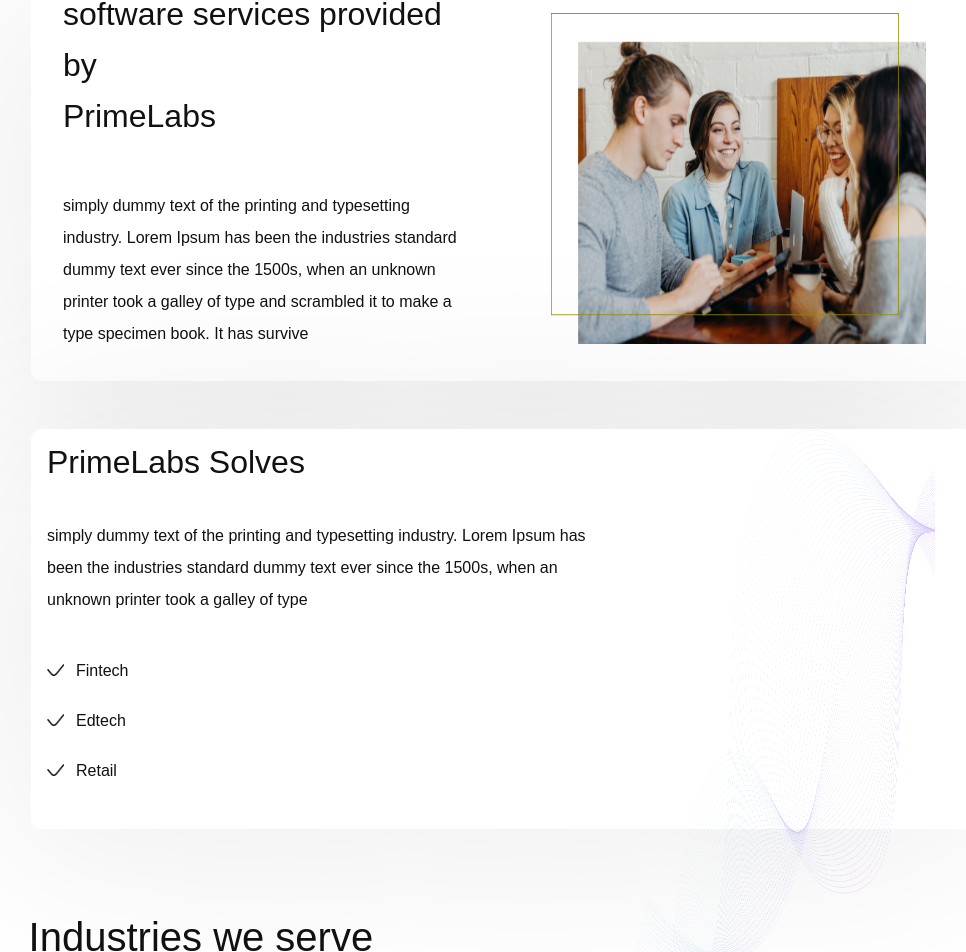
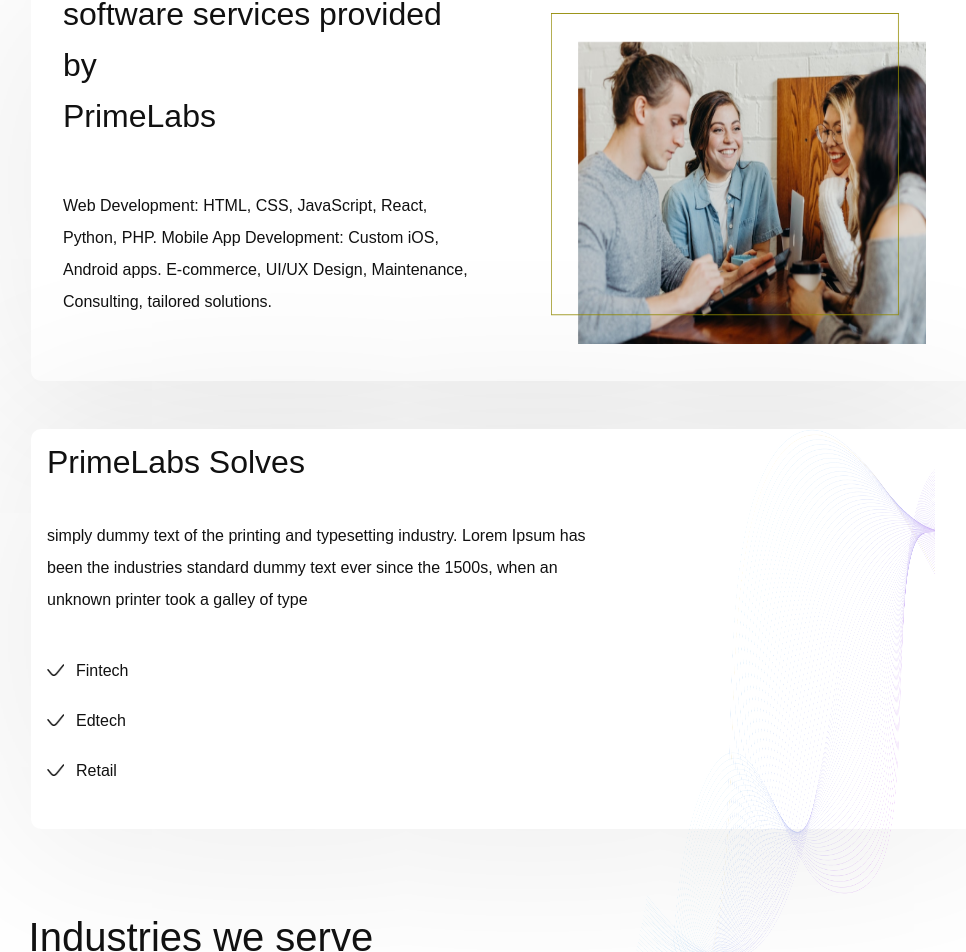
Before and after one commit to Benson-xix/PrimeLabs, a React (Vite) app: page /services in a window 1280 px wide. Shown: the part 1012-1964 px from the top of the page, without its empty margins (103-1069 px from the left). Built offline with nearby package versions, Linux system fonts and the light colour scheme.

Commit message:
Update WhatWeOffer.jsx

```diff
--- a/src/Components/WhatWeOffer.jsx
+++ b/src/Components/WhatWeOffer.jsx
@@ -26,10 +26,7 @@ const WhatWeOffer = () => {
             </h4>
 
             <p className=' text-Black text-[16px] max-sm:text-[12px] font-sora  leading-[32px] md:mt-[3rem] sm:mt-1rem max-sm:mt-6 font-400 '>
-              simply dummy text of the printing and typesetting industry. Lorem
-              Ipsum has been the industries standard dummy text ever since the
-              1500s, when an unknown printer took a galley of type and scrambled
-              it to make a type specimen book. It has survive
+             Web Development: HTML, CSS, JavaScript, React, Python, PHP. Mobile App Development: Custom iOS, Android apps. E-commerce, UI/UX Design, Maintenance, Consulting, tailored solutions.
             </p>
           </div>
           <div className=' w-[512px] h-[363px] flex justify-center mt-[2rem]'>
```
